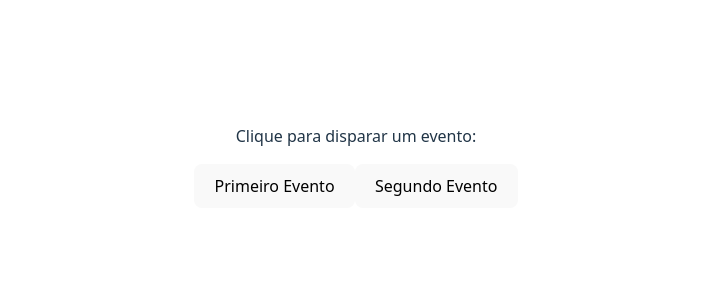
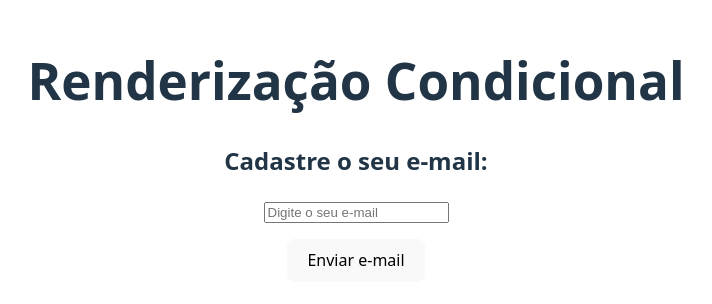
Before and after one commit to becsnr/react, a React (Vite) app: page / in a window 1280 px wide. Shown: the part 242-546 px from the top of the page, without its empty margins (284-996 px from the left). Built offline with nearby package versions, Linux system fonts and the light colour scheme.

Commit message:
renderização condicional

```diff
--- a/src/App.jsx
+++ b/src/App.jsx
@@ -1,10 +1,10 @@
 import './App.css'
-import Aula09 from './aulas/Aula09'
+import Aula010 from './aulas/Aula010'
 import Ex029 from './exercicios/ex029/Ex029'
 
 function App() {
   return (
-    <Aula09 />
+    <Aula010 />
     //<Ex029 />
   )
 }
--- /dev/null
+++ b/src/aulas/Aula010.jsx
@@ -0,0 +1,12 @@
+import Condicional from "../components/Condicional"
+
+function Aula010() {
+    return (
+        <>
+            <h1>Renderização Condicional</h1>
+            <Condicional />
+        </>
+    )
+}
+
+export default Aula010
--- /dev/null
+++ b/src/components/Condicional.jsx
@@ -0,0 +1,37 @@
+import { useState } from "react"
+
+function Condicional() {
+    const [email, setEmail] = useState();
+    const [userEmail, setUserEmail] = useState();
+
+    function enviarEmail(e) {
+        e.preventDefault();
+        setUserEmail(email);
+        console.log(userEmail);
+    }
+
+    function limparEmail() {
+        setUserEmail('');
+    }
+
+    return (
+        <>
+            <h2>Cadastre o seu e-mail:</h2>
+            <form>
+                <input type="email" placeholder="Digite o seu e-mail" onChange={(e) => setEmail(e.target.value)} />
+                <p><button type="submit" onClick={enviarEmail}>Enviar e-mail</button></p>
+
+                {/* CONDIÇÃO */}
+                {userEmail && (
+                    <div>
+                        <p>O e-mail do usuário é: {userEmail}</p>
+                        <button onClick={limparEmail}>Limpar e-mail</button>
+                    </div>
+                )}
+            </form>
+
+        </>
+    )
+}
+
+export default Condicional
```
